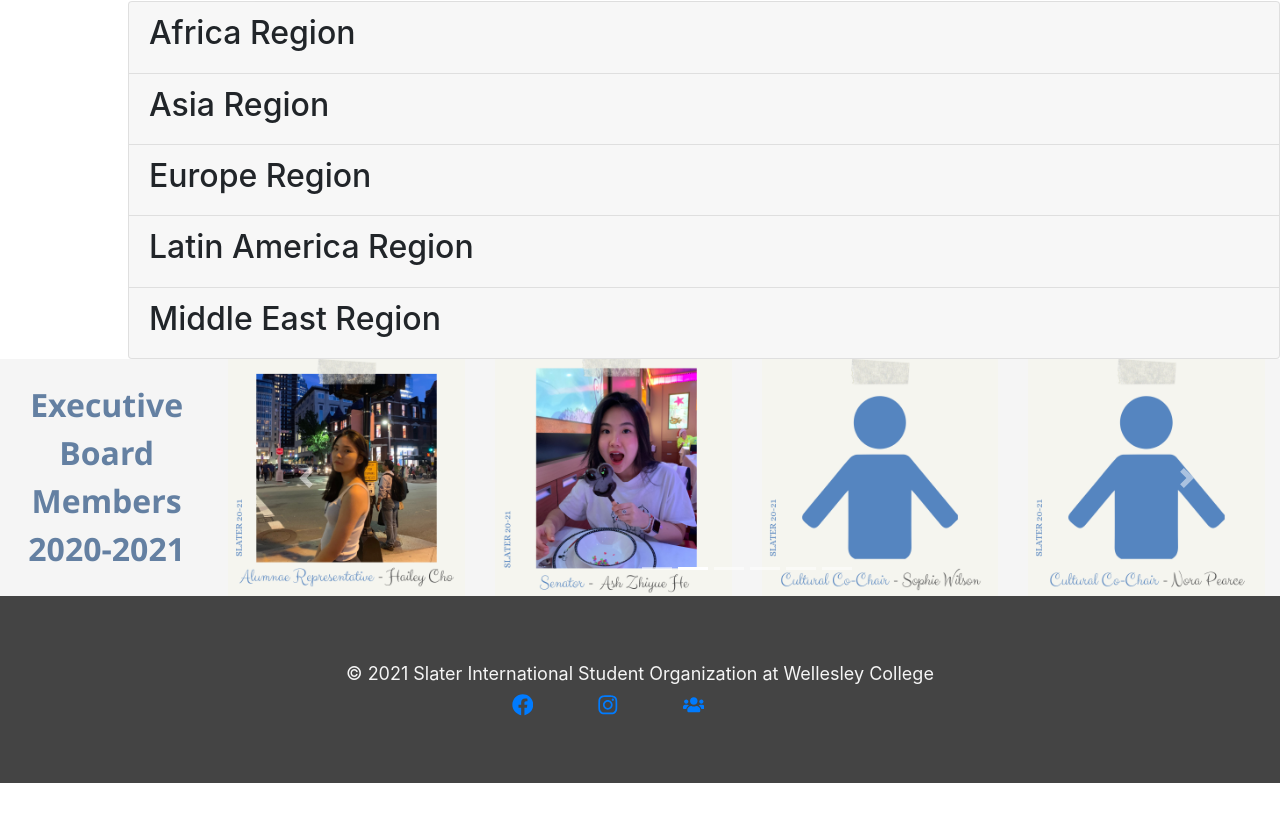
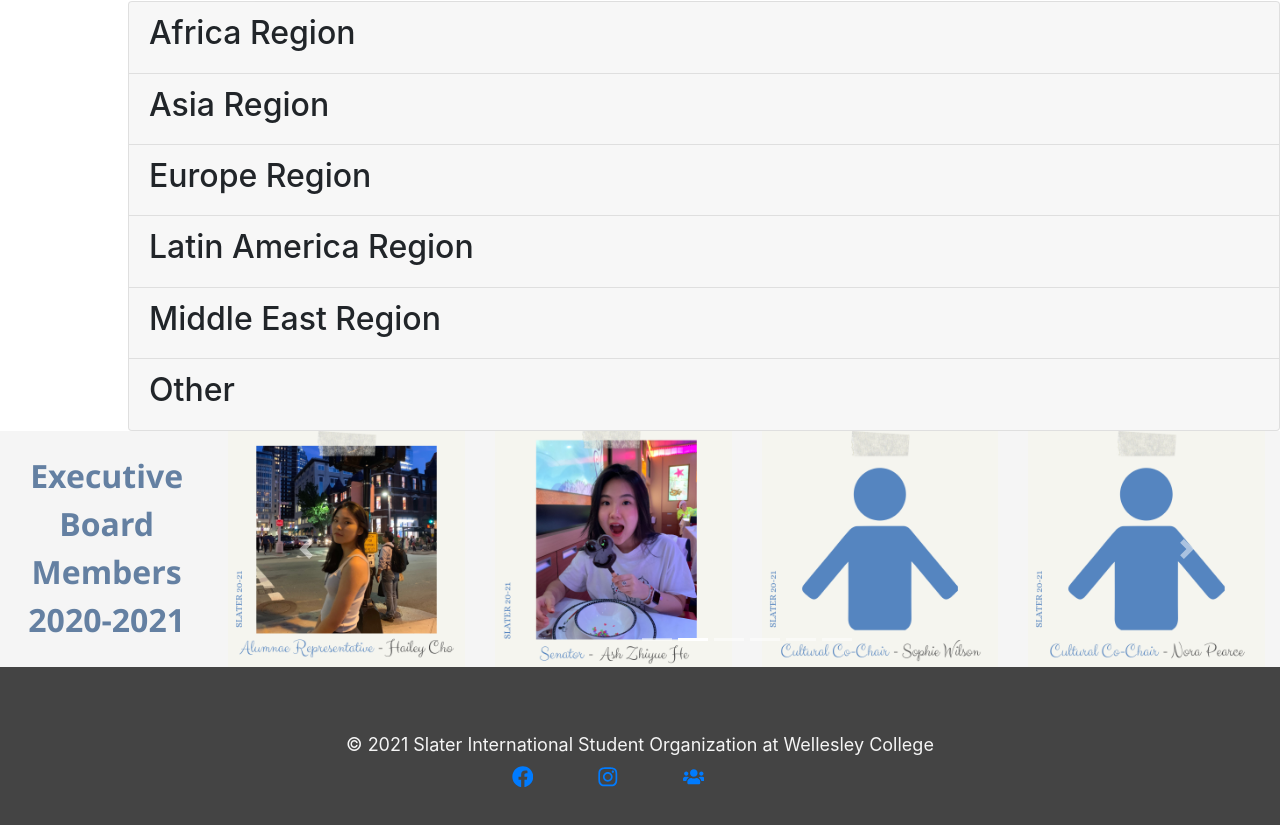
Before and after one commit to slaterwellesley/slaterwellesley, a React (Create React App) app: page / in a window 1280 px wide. Shown: the part 2793-3618 px from the top of the page. Before the commit the page ends 3576 px from the top, so only its background shows below. Built offline with nearby package versions, Linux system fonts and the light colour scheme.

Commit message:
add other group

```diff
--- a/src/components/RegionalGroups.js
+++ b/src/components/RegionalGroups.js
@@ -281,6 +281,25 @@ class RegionalGroups extends React.Component {
                                 </Card.Body>
                             </Accordion.Collapse>
                         </Card>
+                        <Card>
+                            <Accordion.Toggle as={Card.Header} eventKey="28">
+                                <h2>Other</h2>
+                            </Accordion.Toggle>
+                            <Accordion.Collapse eventKey="28">
+                                <Card.Body>
+                                    <Accordion>
+                                        <Card>
+                                            <Accordion.Toggle as={Card.Header} eventKey="29">
+                                                <h3>CPLA</h3>
+                                            </Accordion.Toggle>
+                                            <Accordion.Collapse eventKey="29">
+                                                <Card.Body>CPLA details</Card.Body>
+                                            </Accordion.Collapse>
+                                        </Card>
+                                    </Accordion>
+                                </Card.Body>
+                            </Accordion.Collapse>
+                        </Card>
                     </Accordion>
                 </div>
             </div>
```
